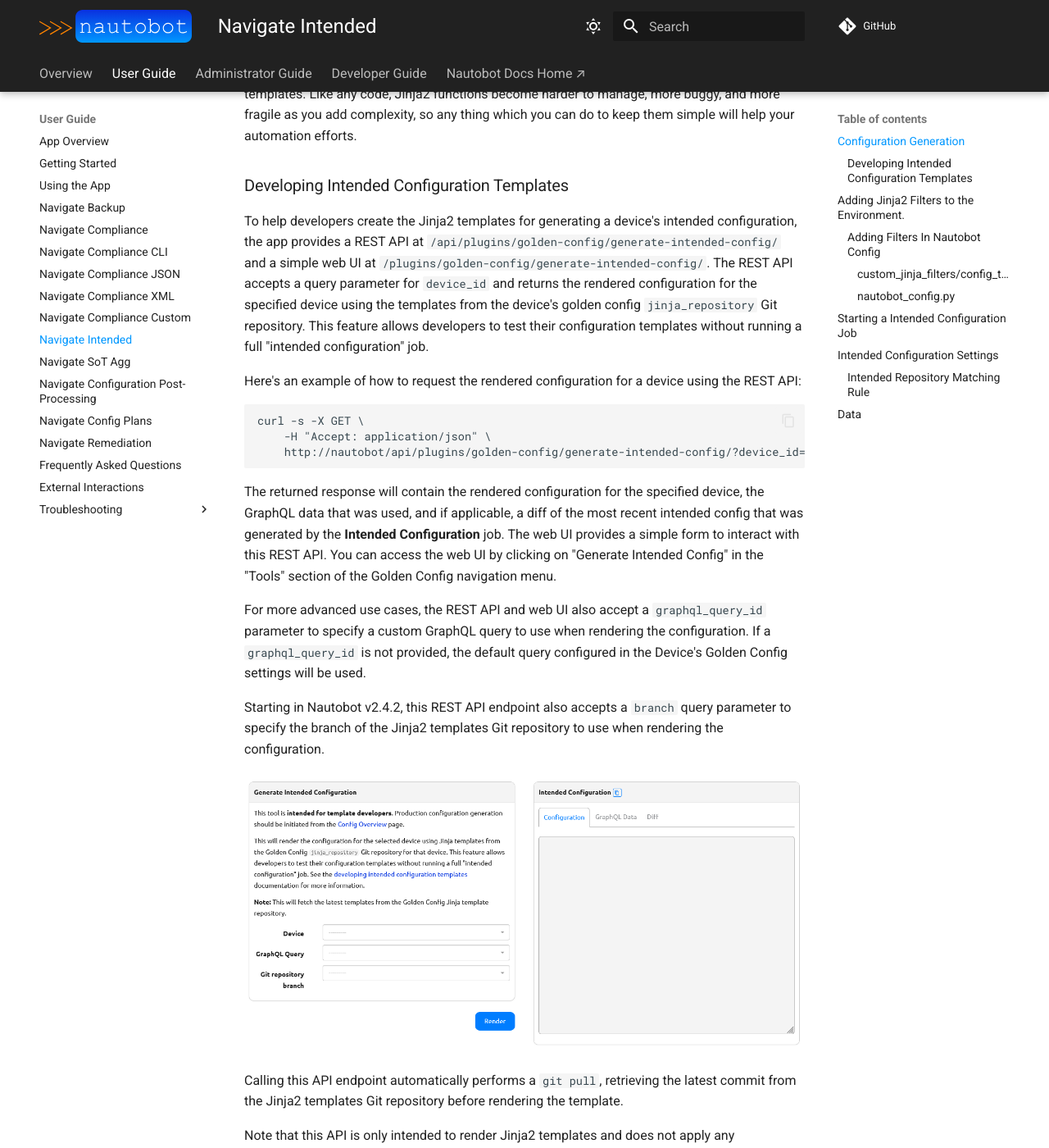
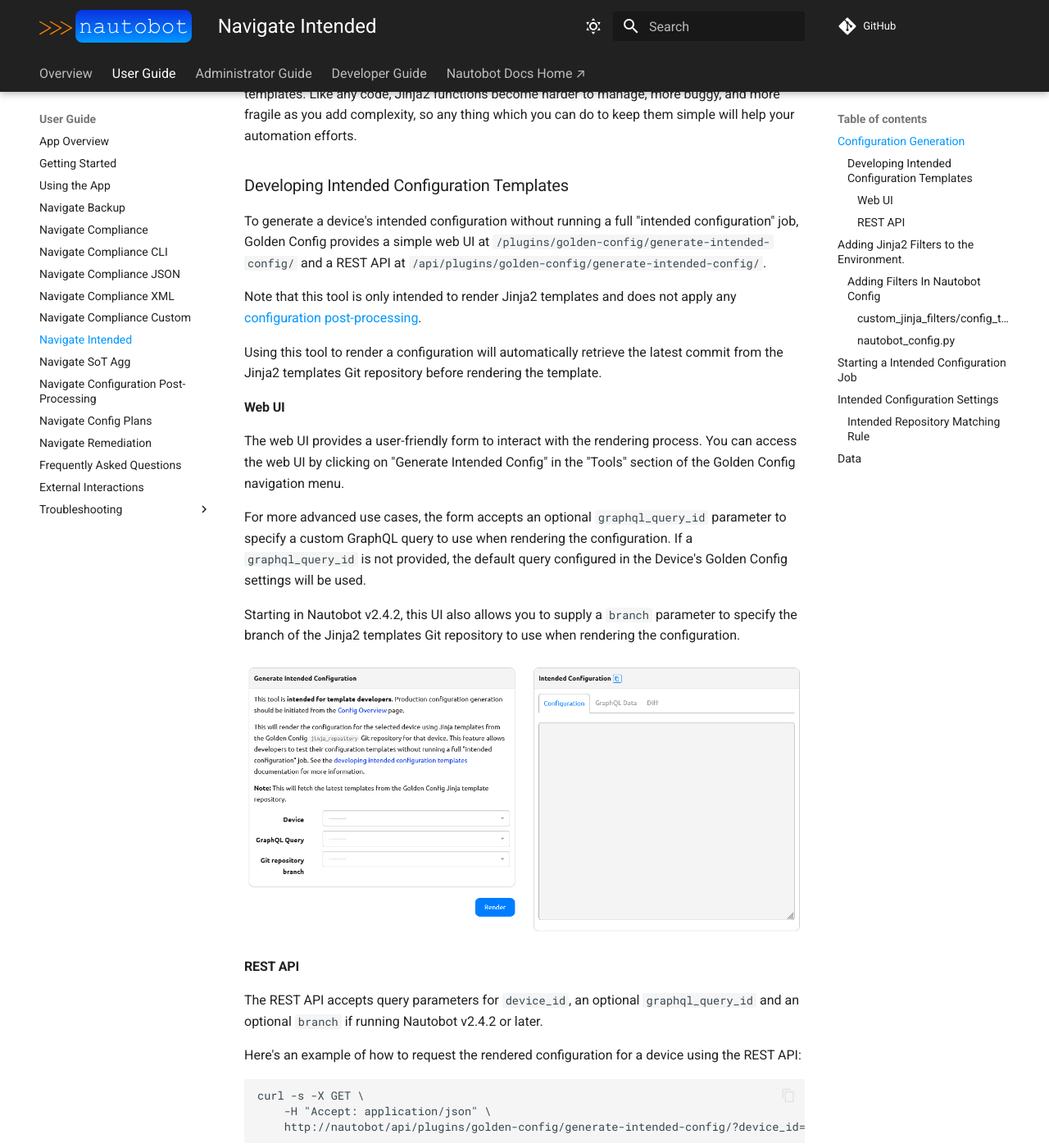
Before and after one commit to nautobot/nautobot-app-golden-config, an MkDocs documentation site: the page built from docs/user/app_feature_intended.md, in a window 1280 px wide and 1400 px high, scrolled down 1234 px. Shown: the whole window at 82% size. Built offline with MkDocs 1.6.1 and Material for MkDocs 9.7.7, drawn with Linux system fonts in a browser that asks for light colours; comment, search, counter and statistics services are not loaded; some of the changed text lies outside the part shown.

Commit message:
docs update

````diff
--- a/docs/user/app_feature_intended.md
+++ b/docs/user/app_feature_intended.md
@@ -35,7 +35,26 @@
 
 ### Developing Intended Configuration Templates
 
-To help developers create the Jinja2 templates for generating a device's intended configuration, the app provides a REST API at `/api/plugins/golden-config/generate-intended-config/` and a simple web UI at `/plugins/golden-config/generate-intended-config/`. The REST API accepts a query parameter for `device_id` and returns the rendered configuration for the specified device using the templates from the device's golden config `jinja_repository` Git repository. This feature allows developers to test their configuration templates without running a full "intended configuration" job.
+To generate a device's intended configuration without running a full "intended configuration" job, Golden Config provides a simple web UI at `/plugins/golden-config/generate-intended-config/` and a REST API at `/api/plugins/golden-config/generate-intended-config/`.
+
+Note that this tool is only intended to render Jinja2 templates and does not apply any [configuration post-processing](./app_feature_config_postprocessing.md).
+
+Using this tool to render a configuration will automatically retrieve the latest commit from the Jinja2 templates Git repository before rendering the template.
+
+#### Web UI
+
+The web UI provides a user-friendly form to interact with the rendering process. You can access the web UI by clicking on "Generate Intended Config" in the "Tools" section of the Golden Config navigation menu.
+
+For more advanced use cases, the form accepts an optional `graphql_query_id` parameter to specify a custom GraphQL query to use when rendering the configuration. If a `graphql_query_id` is not provided, the default query configured in the Device's Golden Config settings will be used.
+
+Starting in Nautobot v2.4.2, this UI also allows you to supply a `branch` parameter to specify the branch of the Jinja2 templates Git repository to use when rendering the configuration.
+
+![Intended Configuration Web UI](../images/generate-intended-config-ui.png#only-light)
+![Intended Configuration Web UI](../images/generate-intended-config-ui-dark.png#only-dark)
+
+#### REST API
+
+The REST API accepts query parameters for `device_id`, an optional `graphql_query_id` and an optional `branch` if running Nautobot v2.4.2 or later.
 
 Here's an example of how to request the rendered configuration for a device using the REST API:
 
@@ -45,18 +64,7 @@
     http://nautobot/api/plugins/golden-config/generate-intended-config/?device_id=231b8765-054d-4abe-bdbf-cd60e049cd8d
 ```
 
-The returned response will contain the rendered configuration for the specified device, the GraphQL data that was used, and if applicable, a diff of the most recent intended config that was generated by the **Intended Configuration** job. The web UI provides a simple form to interact with this REST API. You can access the web UI by clicking on "Generate Intended Config" in the "Tools" section of the Golden Config navigation menu.
-
-For more advanced use cases, the REST API and web UI also accept a `graphql_query_id` parameter to specify a custom GraphQL query to use when rendering the configuration. If a `graphql_query_id` is not provided, the default query configured in the Device's Golden Config settings will be used.
-
-Starting in Nautobot v2.4.2, this REST API endpoint also accepts a `branch` query parameter to specify the branch of the Jinja2 templates Git repository to use when rendering the configuration.
-
-![Intended Configuration Web UI](../images/generate-intended-config-ui.png#only-light)
-![Intended Configuration Web UI](../images/generate-intended-config-ui-dark.png#only-dark)
-
-Calling this API endpoint automatically performs a `git pull`, retrieving the latest commit from the Jinja2 templates Git repository before rendering the template.
-
-Note that this API is only intended to render Jinja2 templates and does not apply any [configuration post-processing](./app_feature_config_postprocessing.md).
+The returned response will contain the rendered configuration for the specified device, the GraphQL data that was used, and if applicable, a diff of the most recent intended config that was generated by the **Intended Configuration** job.
 
 ## Adding Jinja2 Filters to the Environment.
 
````
